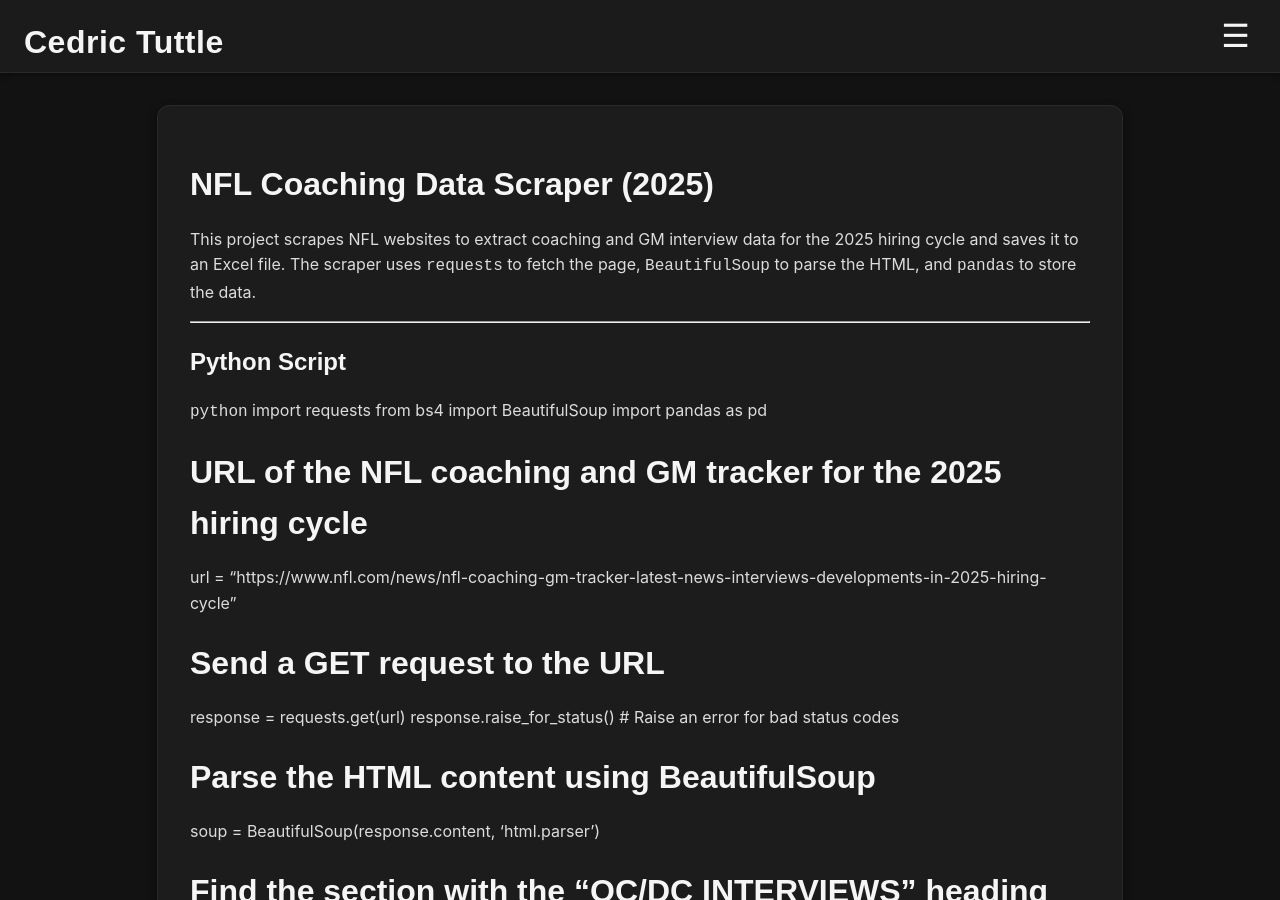
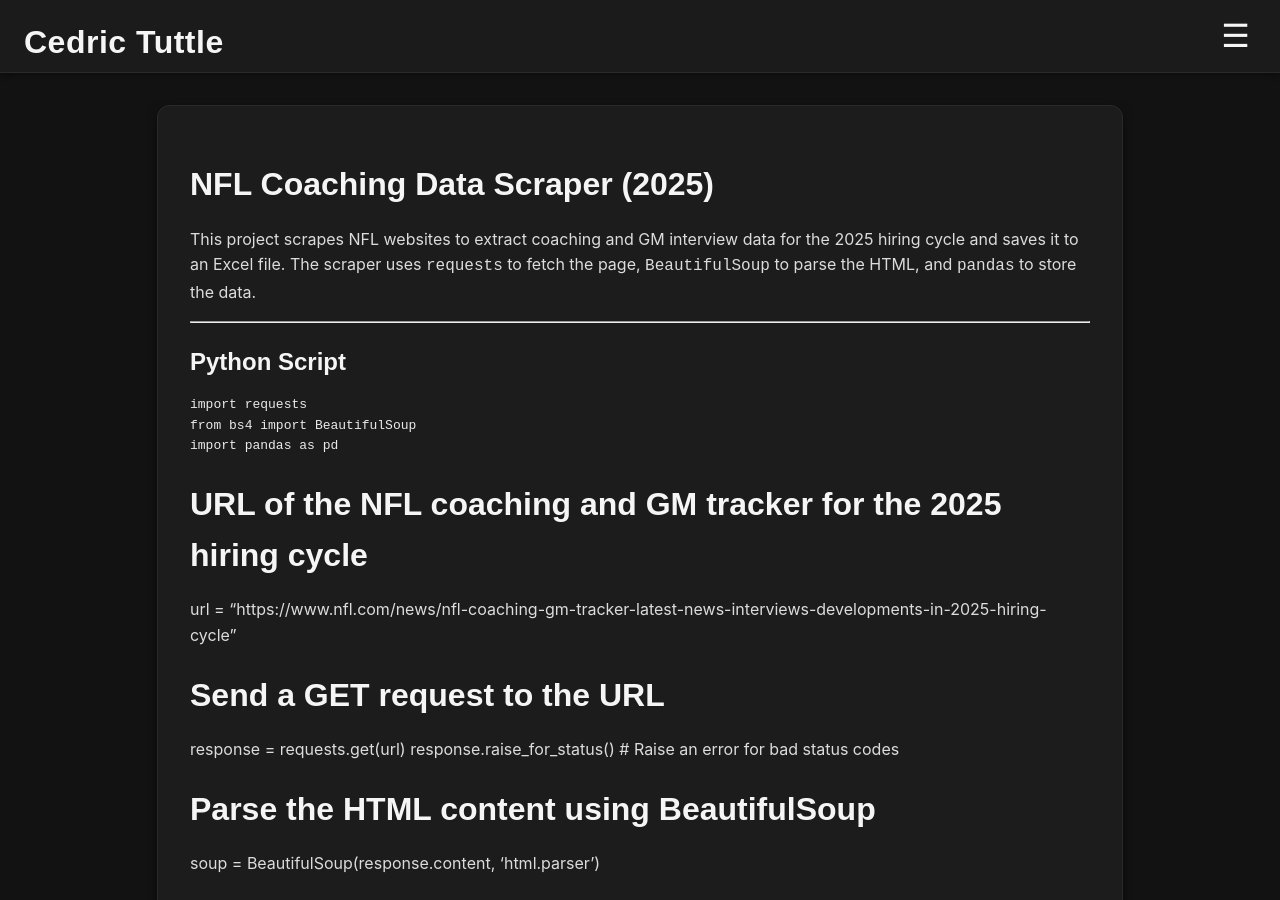
Before and after one commit to ctuttle123/cedrictuttle.github.io, a Jekyll site: the page built from projects/nfl-scraper.md, in a window 1280 px wide and 900 px high. Built offline with Jekyll 4.4.1, drawn with Linux system fonts in a browser that asks for light colours.

Commit message:
Update nfl-scraper.md

`````diff
--- a/projects/nfl-scraper.md
+++ b/projects/nfl-scraper.md
@@ -12,11 +12,11 @@
 
 ## Python Script
 
-````python````
+```python
 import requests
 from bs4 import BeautifulSoup
 import pandas as pd
-
+```
 # URL of the NFL coaching and GM tracker for the 2025 hiring cycle
 url = "https://www.nfl.com/news/nfl-coaching-gm-tracker-latest-news-interviews-developments-in-2025-hiring-cycle"
 
`````
